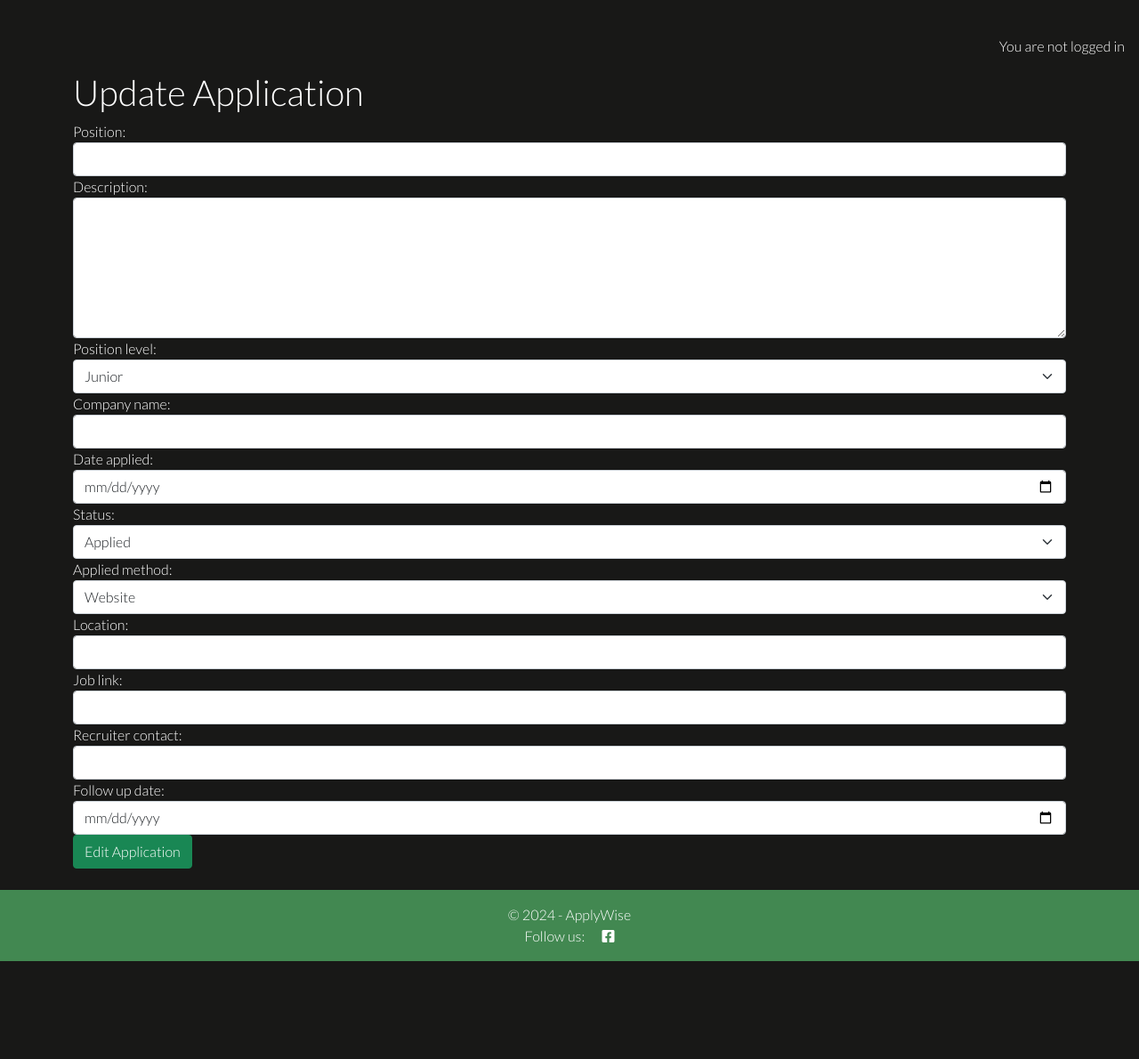
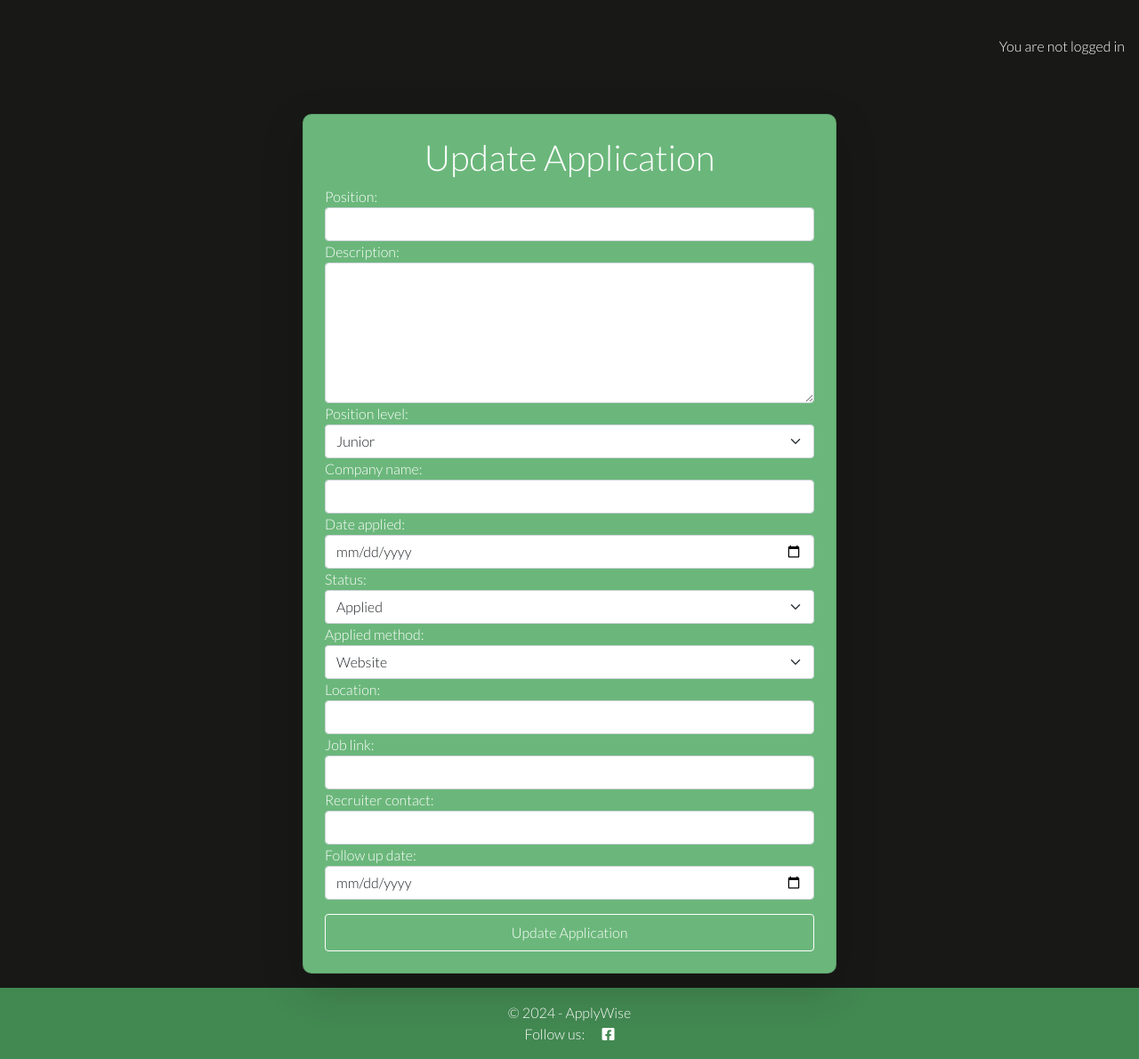
Before and after one commit to ci-mustafa/applywise, a Django app: template applyhub/templates/edit_app.html in a window 1280 px wide. Shown: the part 79-1269 px from the top of the page at 89% size. Before the commit the page ends 1159 px from the top, so only its background shows below. Run offline with Django 5.2, Linux system fonts and the light colour scheme; the template is opened without the code that fills it: values that come from a table or form of the project are taken from there, others are empty; some web fonts are replaced.

Commit message:
feat: modify edit_app.html file layout to looks better

```diff
--- a/applyhub/templates/app_details.html
+++ b/applyhub/templates/app_details.html
@@ -50,7 +50,8 @@
     <div class="modal-dialog">
         <div class="modal-content">
             <div class="modal-header">
-                <h5 class="modal-title" id="staticBackdropLabel">Confirm Deletion</h5>
+                <h5 class="modal-title" id="staticBackdropLabel" style="color: black;"><strong>Confirm Deletion</strong>
+                </h5>
                 <button type="button" class="btn-close" data-bs-dismiss="modal" aria-label="Close"></button>
             </div>
             <div class="modal-body">
--- a/applyhub/templates/edit_app.html
+++ b/applyhub/templates/edit_app.html
@@ -1,22 +1,33 @@
 {% extends 'base.html' %}
 {% load static %}
 {% block content %}
-<div class="container">
-    <h1>Update Application</h1>
+<div class="container mt-5 d-flex justify-content-center">
+    <div class="card p-4 shadow-lg" style="max-width: 600px; width: 100%;">
+        <h1 class="card-title text-center">Update Application</h1>
 
         <form method="POST" action="{% url 'edit-application' pk=application.id slug=application.slug%}">
             {% csrf_token %}
-        {{ application_form.as_p }}  <!-- This will render the form fields -->
 
-        <button type="submit" class="btn btn-success">Edit Application</button>
+            <!-- Render form fields with Bootstrap styling -->
+            <div class="form-group mb-3">
+                {{ application_form.as_p }}
+            </div>
+
+            <div class="d-grid">
+                <button type="submit" class="btn btn-custom btn-block">Update Application</button>
+            </div>
         </form>
-    <br>
+
+        <!-- Displaying any messages -->
         {% if messages %}
-        <ul>
+            <div class="alert alert-info mt-4">
+                <ul class="mb-0">
                     {% for message in messages %}
                         <li>{{ message }}</li>
                     {% endfor %}
                 </ul>
+            </div>
         {% endif %}
     </div>
+</div>
 {% endblock %}
```
Lines whose indentation alone changed are shown as unchanged.
